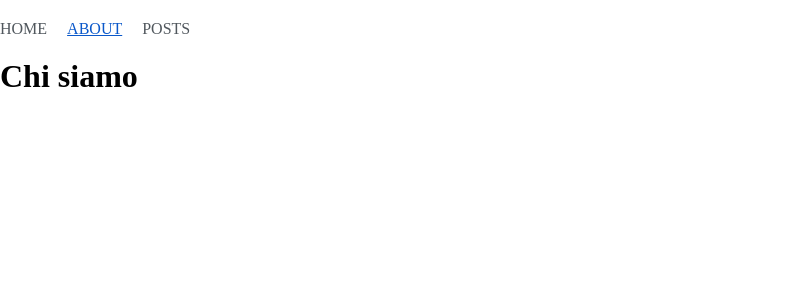
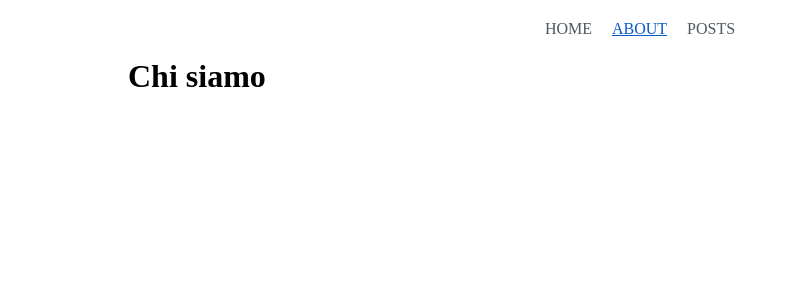
Before and after one commit to mendozagianfranco/react-router, a React (Vite) app: page /about in a window 1280 px wide. Shown: the top 300 px of the page, without its empty margins (0-798 px from the left). Built offline with nearby package versions, Linux system fonts and the light colour scheme.

Commit message:
feat: add style

```diff
--- a/src/index.css
+++ b/src/index.css
@@ -14,6 +14,7 @@ nav {
     display: flex;
     gap: 20px;
     margin: 20px 0;
+    justify-content: center;
 }
 
 a.active {
@@ -24,3 +25,8 @@ a.active {
 .card-post {
     margin-bottom: 20px;
 }
+
+.container {
+    width: 80%;
+    margin: 0 auto;
+}
--- a/src/layouts/DefaultLayout.jsx
+++ b/src/layouts/DefaultLayout.jsx
@@ -3,9 +3,9 @@ import NavBar from '../components/NavBar';
 
 export default function DefaultLayout() {
     return (
-        <>
+        <div className='container'>
             <NavBar />
             <Outlet />
-        </>
+        </div>
     );
 }
```
